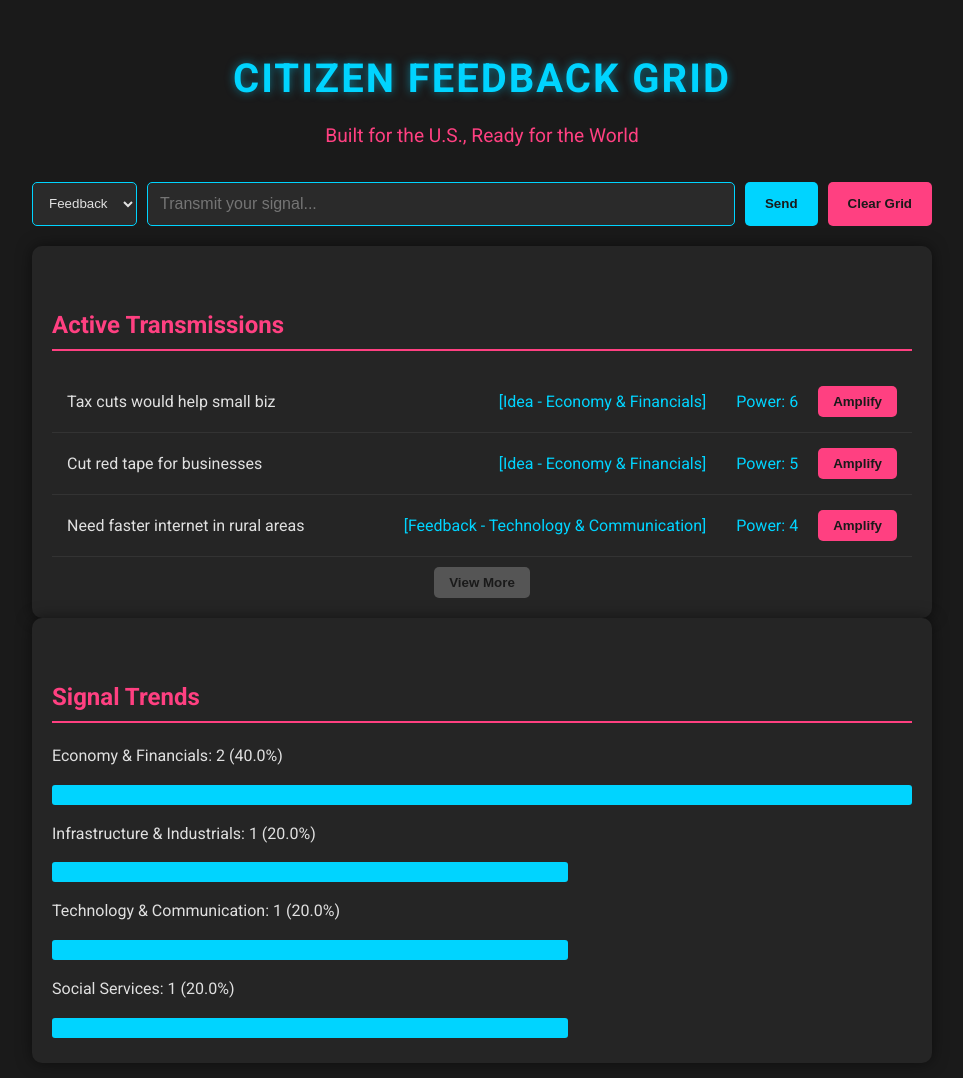
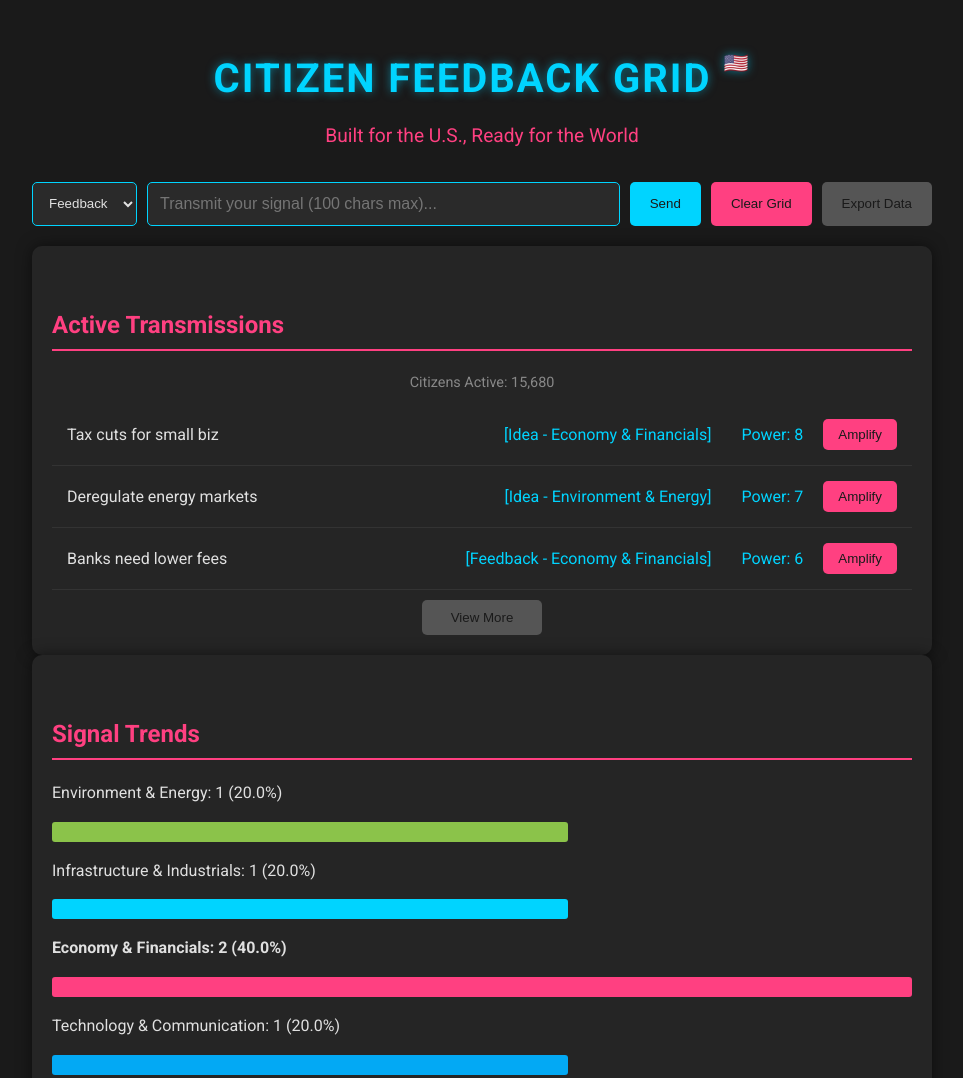
Before and after one commit to ClayWarren/citizenfeedback, a plain HTML site: page index.html in a window 1280 px wide. Shown: the top 1078 px of the page, without its empty margins (158-1121 px from the left). Drawn offline with Linux system fonts and the light colour scheme.

Commit message:
Update index.html

```diff
--- a/index.html
+++ b/index.html
@@ -41,6 +41,7 @@
             gap: 10px;
             margin-bottom: 20px;
             flex-wrap: wrap;
+            position: relative;
         }
         #feedback-input {
             flex: 1;
@@ -65,13 +66,20 @@
             color: #e0e0e0;
             border-radius: 5px;
         }
+        #category-preview {
+            font-size: 0.9em;
+            color: #888;
+            position: absolute;
+            bottom: -20px;
+            left: 10px;
+        }
         button {
             padding: 12px 20px;
             background: #00d4ff;
             color: #1a1a1a;
             border: none;
             border-radius: 5px;
-            font-weight: bold;
+            font .weight: bold;
             cursor: pointer;
             transition: background 0.3s, transform 0.2s;
         }
@@ -85,6 +93,10 @@
         #clear-btn:hover {
             background: #e91e63;
         }
+        #export-btn {
+            background: #555;
+            cursor: not-allowed;
+        }
         #feedback-list, #trends {
             background: #252525;
             padding: 20px;
@@ -97,12 +109,13 @@
             align-items: center;
             padding: 15px;
             border-bottom: 1px solid #333;
-            transition: background 0.3s;
+            transition: background 0.3s, box-shadow 0.3s;
             flex-wrap: wrap;
             gap: 10px;
         }
         .feedback-item:hover {
             background: #333;
+            box-shadow: 0 0 10px rgba(0, 212, 255, 0.3);
         }
         .feedback-text {
             flex: 1;
@@ -124,7 +137,8 @@
             display: block;
             margin: 10px auto 0;
             background: #555;
-            padding: 8px 15px;
+            padding: 10px 20px;
+            min-width: 120px;
         }
         #more-btn:hover {
             background: #777;
@@ -141,21 +155,41 @@
         }
         .trend-bar {
             height: 20px;
-            background: #00d4ff;
             margin: 5px 0;
             border-radius: 3px;
             transition: width 0.5s;
         }
-        #note {
+        #active-count {
+            text-align: center;
+            color: #888;
+            font-size: 0.9em;
+            margin-bottom: 10px;
+        }
+        #intro {
+            position: fixed;
+            top: 0;
+            left: 0;
+            width: 100%;
+            height: 100%;
+            background: rgba(0, 0, 0, 0.9);
+            display: flex;
+            justify-content: center;
+            align-items: center;
+            color: #00d4ff;
+            font-size: 1.5em;
+            text-align: center;
+            text-shadow: 0 0 10px rgba(0, 212, 255, 0.5);
+            transition: opacity 1s;
+            z-index: 1000;
+        }
+        #intro.fade {
+            opacity: 0;
+            pointer-events: none;
+        }
+        #note, #footer {
             font-size: 0.9em;
             color: #888;
             text-align: center;
-            margin-top: 20px;
-        }
-        #footer {
-            text-align: center;
-            font-size: 0.8em;
-            color: #666;
             margin-top: 20px;
         }
         @media (max-width: 600px) {
@@ -171,7 +205,8 @@
     <link href="https://fonts.googleapis.com/css2?family=Roboto:wght@400;700&display=swap" rel="stylesheet">
 </head>
 <body>
-    <h1>Citizen Feedback Grid</h1>
+    <div id="intro">Welcome to the Grid<br>Free for the U.S., Built for the World</div>
+    <h1>Citizen Feedback Grid <span style="font-size: 0.5em; vertical-align: top;">🇺🇸</span></h1>
     <div id="subtitle">Built for the U.S., Ready for the World</div>
     <div id="feedback-form">
         <select id="submission-type">
@@ -179,12 +214,15 @@
             <option value="Issue">Issue</option>
             <option value="Idea">Idea</option>
         </select>
-        <input type="text" id="feedback-input" placeholder="Transmit your signal...">
+        <input type="text" id="feedback-input" maxlength="100" placeholder="Transmit your signal (100 chars max)...">
+        <div id="category-preview"></div>
         <button onclick="submitFeedback()">Send</button>
         <button id="clear-btn" onclick="clearData()">Clear Grid</button>
+        <button id="export-btn" title="Coming with U.S. server sync">Export Data</button>
     </div>
     <div id="feedback-list">
         <h2>Active Transmissions</h2>
+        <div id="active-count">Citizens Active: <span id="active-num">15,672</span></div>
         <div id="visible-items"></div>
         <div id="hidden-items"></div>
         <button id="more-btn" onclick="toggleMore()">View More</button>
@@ -198,55 +236,39 @@
 
     <script>
         let feedbackItems = JSON.parse(localStorage.getItem('feedbackItems')) || [
-            { text: "Cut red tape for businesses", category: "Economy & Financials", timestamp: Date.now() - 3600000, votes: 5, type: "Idea" },
-            { text: "Potholes ruin my Tesla", category: "Infrastructure & Industrials", timestamp: Date.now() - 1800000, votes: 3, type: "Issue" },
-            { text: "Need faster internet in rural areas", category: "Technology & Communication", timestamp: Date.now() - 900000, votes: 4, type: "Feedback" },
-            { text: "More affordable housing now", category: "Social Services", timestamp: Date.now() - 600000, votes: 2, type: "Issue" },
-            { text: "Tax cuts would help small biz", category: "Economy & Financials", timestamp: Date.now() - 300000, votes: 6, type: "Idea" }
+            { text: "Deregulate energy markets", category: "Environment & Energy", timestamp: Date.now() - 3600000, votes: 7, type: "Idea" },
+            { text: "Potholes ruin my commute", category: "Infrastructure & Industrials", timestamp: Date.now() - 1800000, votes: 4, type: "Issue" },
+            { text: "Banks need lower fees", category: "Economy & Financials", timestamp: Date.now() - 900000, votes: 6, type: "Feedback" },
+            { text: "More tech jobs in rural areas", category: "Technology & Communication", timestamp: Date.now() - 600000, votes: 3, type: "Idea" },
+            { text: "Tax cuts for small biz", category: "Economy & Financials", timestamp: Date.now() - 300000, votes: 8, type: "Idea" }
         ];
 
         const categories = {
-            "Infrastructure & Industrials": [
-                "pothole", "road", "highway", "street", "bridge", "car", "traffic", "transport",
-                "construction", "repair", "sidewalk", "tunnel", "factory", "industry", "machine"
-            ],
-            "Health Care": [
-                "health", "hospital", "doctor", "nurse", "care", "medicine", "clinic", "patient",
-                "treatment", "disease", "mental", "wellness", "emergency", "vaccine", "pharmacy"
-            ],
-            "Education": [
-                "school", "teacher", "student", "education", "class", "learning", "university",
-                "college", "book", "curriculum", "funding", "study", "academy", "scholar"
-            ],
-            "Economy & Financials": [
-                "tax", "job", "work", "rent", "cost", "price", "wage", "economy", "business",
-                "inflation", "money", "pay", "unemployment", "trade", "bank", "finance", "loan"
-            ],
-            "Safety": [
-                "crime", "police", "gun", "safety", "fire", "emergency", "law", "security",
-                "violence", "protect", "theft", "assault"
-            ],
-            "Environment & Energy": [
-                "climate", "pollution", "water", "air", "solar", "wind", "flood", "forest",
-                "green", "energy", "oil", "gas", "renewable", "carbon"
-            ],
-            "Governance": [
-                "vote", "law", "politician", "corrupt", "government", "service", "dmv", "policy",
-                "rights", "election", "bill", "justice"
-            ],
-            "Social Services": [
-                "welfare", "housing", "homeless", "food", "benefit", "shelter", "support", "aid",
-                "poverty", "assistance", "family"
-            ],
-            "Technology & Communication": [
-                "internet", "wifi", "tech", "ai", "robot", "digital", "website", "app", "software",
-                "data", "network", "cyber", "phone", "media", "telecom"
-            ],
-            "Consumer Markets": [
-                "shop", "store", "retail", "car", "auto", "food", "drink", "price", "product",
-                "brand", "buy", "sell", "market", "grocery"
-            ],
+            "Infrastructure & Industrials": ["pothole", "road", "highway", "street", "bridge", "car", "traffic", "transport", "construction", "repair", "sidewalk", "tunnel", "factory", "industry", "machine"],
+            "Health Care": ["health", "hospital", "doctor", "nurse", "care", "medicine", "clinic", "patient", "treatment", "disease", "mental", "wellness", "emergency", "vaccine", "pharmacy"],
+            "Education": ["school", "teacher", "student", "education", "class", "learning", "university", "college", "book", "curriculum", "funding", "study", "academy", "scholar"],
+            "Economy & Financials": ["tax", "job", "work", "rent", "cost", "price", "wage", "economy", "business", "inflation", "money", "pay", "unemployment", "trade", "bank", "finance", "loan"],
+            "Safety": ["crime", "police", "gun", "safety", "fire", "emergency", "law", "security", "violence", "protect", "theft", "assault"],
+            "Environment & Energy": ["climate", "pollution", "water", "air", "solar", "wind", "flood", "forest", "green", "energy", "oil", "gas", "renewable", "carbon"],
+            "Governance": ["vote", "law", "politician", "corrupt", "government", "service", "dmv", "policy", "rights", "election", "bill", "justice"],
+            "Social Services": ["welfare", "housing", "homeless", "food", "benefit", "shelter", "support", "aid", "poverty", "assistance", "family"],
+            "Technology & Communication": ["internet", "wifi", "tech", "ai", "robot", "digital", "website", "app", "software", "data", "network", "cyber", "phone", "media", "telecom"],
+            "Consumer Markets": ["shop", "store", "retail", "car", "auto", "food", "drink", "price", "product", "brand", "buy", "sell", "market", "grocery"],
             "Other": []
+        };
+
+        const trendColors = {
+            "Infrastructure & Industrials": "#00d4ff",
+            "Health Care": "#4caf50",
+            "Education": "#ffeb3b",
+            "Economy & Financials": "#ff4081",
+            "Safety": "#f44336",
+            "Environment & Energy": "#8bc34a",
+            "Governance": "#9c27b0",
+            "Social Services": "#ff9800",
+            "Technology & Communication": "#03a9f4",
+            "Consumer Markets": "#e91e63",
+            "Other": "#888"
         };
 
         function categorize(text) {
@@ -303,6 +325,7 @@
         function saveAndUpdate() {
             localStorage.setItem('feedbackItems', JSON.stringify(feedbackItems));
             updateDashboard();
+            updateCategoryPreview('');
         }
 
         function updateDashboard() {
@@ -351,14 +374,40 @@
             for (let category in categoryCounts) {
                 const percent = (categoryCounts[category] / total * 100).toFixed(1);
                 const width = Math.min(percent * 3, 100);
+                const bold = (category === "Economy & Financials" || category === "Consumer Markets") ? 'font-weight: bold;' : '';
                 trends.innerHTML += `
-                    <p>${category}: <span>${categoryCounts[category]} (${percent}%)</span></p>
-                    <div class="trend-bar" style="width: ${width}%"></div>
+                    <p style="${bold}">${category}: <span>${categoryCounts[category]} (${percent}%)</span></p>
+                    <div class="trend-bar" style="width: ${width}%; background: ${trendColors[category]}"></div>
                 `;
+            }
+
+            updateActiveCount();
+        }
+
+        function updateCategoryPreview(text) {
+            const preview = document.getElementById('category-preview');
+            if (text) {
+                preview.textContent = `Filing under: ${categorize(text)}`;
+            } else {
+                preview.textContent = '';
             }
         }
 
-        window.onload = updateDashboard;
+        function updateActiveCount() {
+            const num = document.getElementById('active-num');
+            let count = parseInt(num.textContent.replace(/,/g, '')) + Math.floor(Math.random() * 10);
+            num.textContent = count.toLocaleString();
+        }
+
+        window.onload = () => {
+            updateDashboard();
+            setTimeout(() => document.getElementById('intro').classList.add('fade'), 3000);
+            setInterval(updateActiveCount, 5000);
+        };
+
+        document.getElementById('feedback-input').addEventListener('input', (e) => {
+            updateCategoryPreview(e.target.value);
+        });
         document.getElementById('feedback-input').addEventListener('keypress', (e) => {
             if (e.key === 'Enter') submitFeedback();
         });
```
